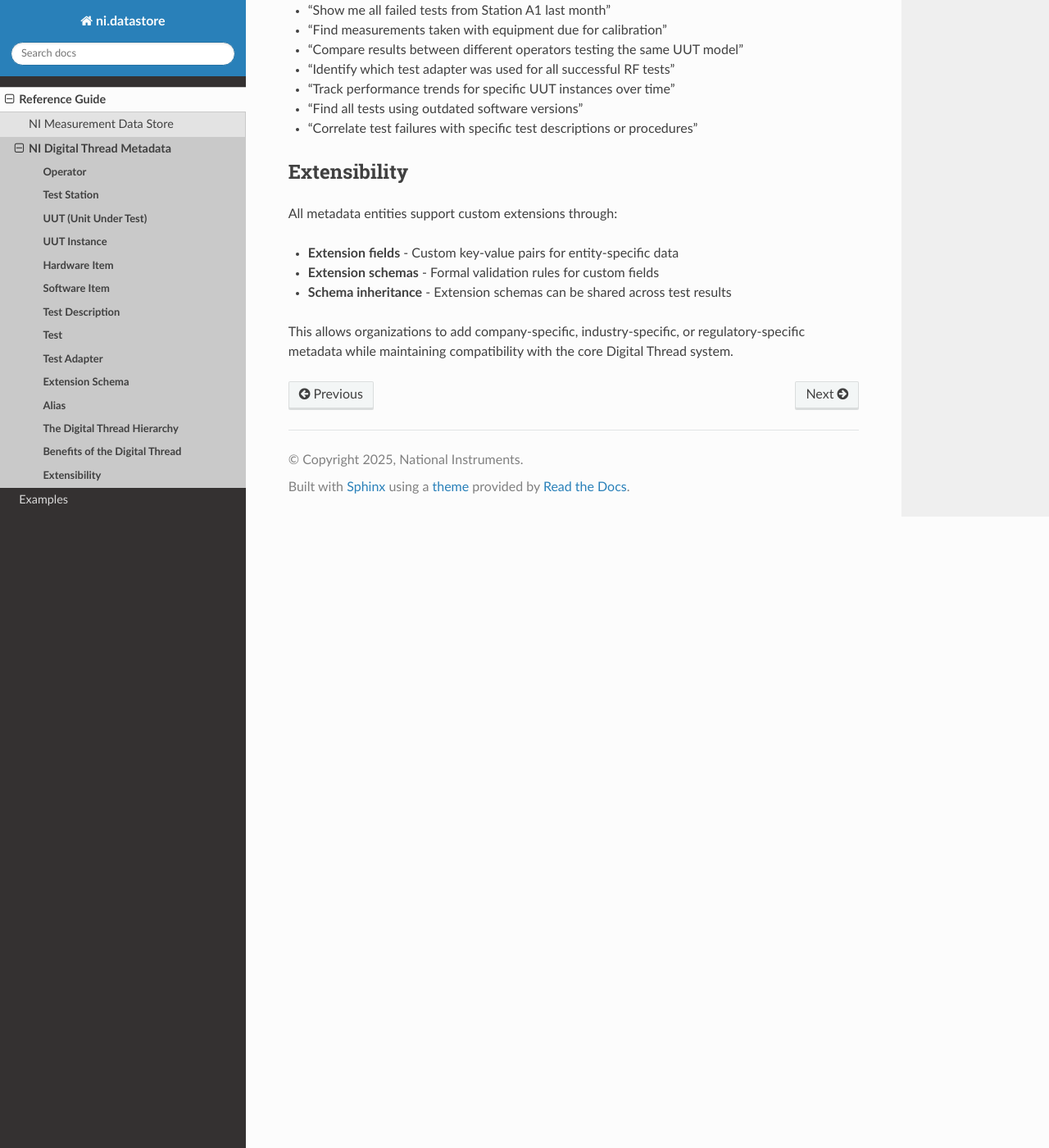
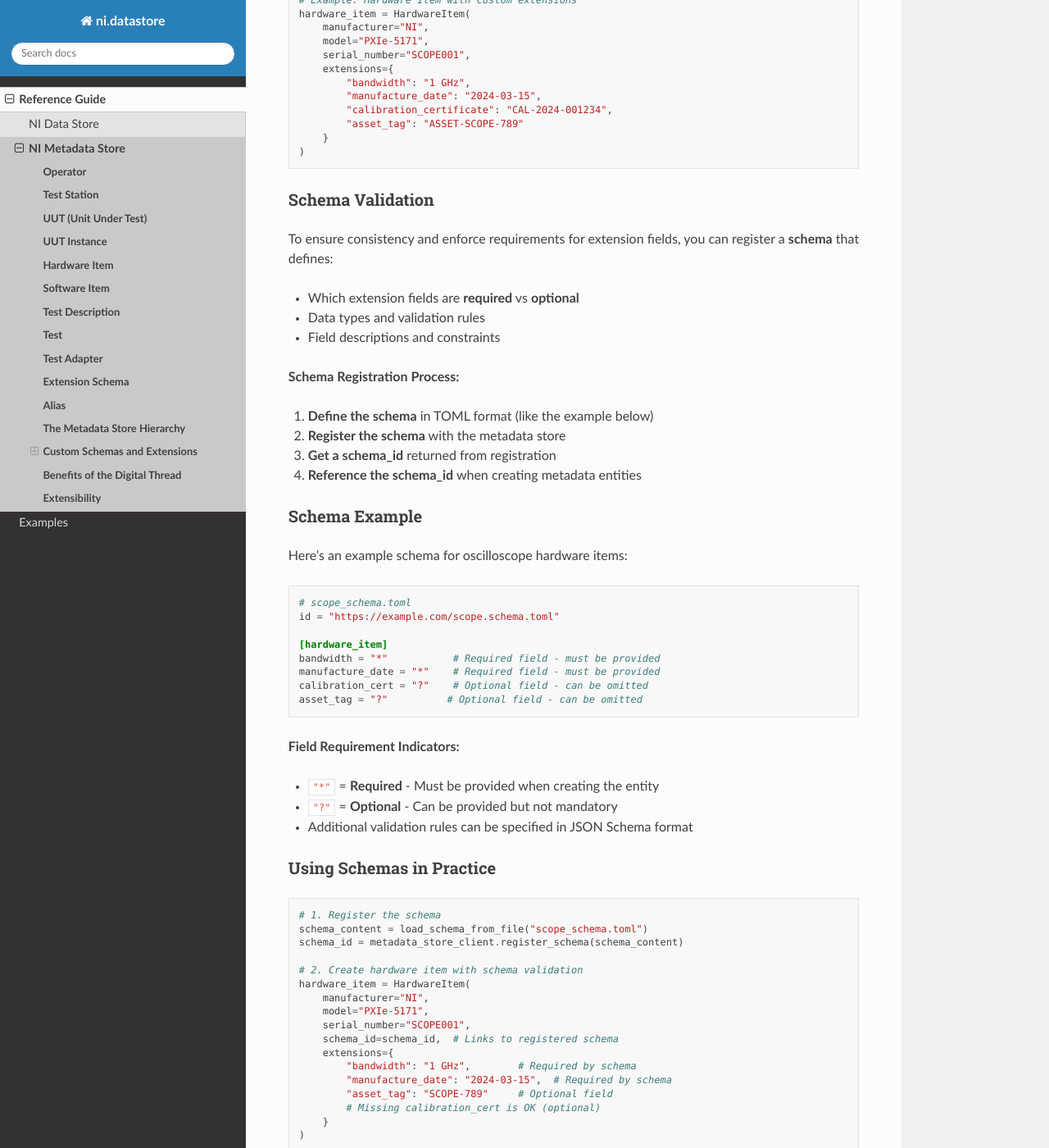
Before and after one commit to ni/datastore-python, a Sphinx documentation site: the page built from docs/reference/ni-metadata-store.md, in a window 1280 px wide and 1400 px high, scrolled down 7452 px. Shown: the whole window at 82% size. Built offline with Sphinx 7.4.7 and the Read the Docs theme 3.1.0, drawn with Linux system fonts in a browser that asks for light colours; pages that are not in the unit, such as notebooks, are missing from menus; some of the changed text lies outside the part shown.

Commit message:
Rename reference files and update contents - mostly of the metadata docs

````diff
--- a/docs/reference/index.rst
+++ b/docs/reference/index.rst
@@ -7,5 +7,5 @@
 .. toctree::
    :maxdepth: 3
 
-   data-store-usage
-   digital-thread-metadata
+   ni-data-store
+   ni-metadata-store
--- a/docs/reference/digital-thread-metadata.md
+++ b/docs/reference/ni-metadata-store.md
@@ -1,6 +1,6 @@
-# NI Digital Thread Metadata
+# NI Metadata Store
 
-The NI Digital Thread captures the metadata that describes **who**, **what**, **where**, and **how** tests are performed. This creates a complete context around your test data, enabling traceability and analysis across your entire test ecosystem.
+The NI Metadata Store support the digital thread weaving together measurement results with metadata that describes **who**, **what**, **where**, and **how** tests are performed. This creates a complete context around your test data, enabling traceability and analysis across your entire test ecosystem.
 
 **Based on:** [`metadata_store.proto`](https://github.com/ni/ni-apis/blob/main/ni/measurements/metadata/v1/metadata_store.proto)
 
@@ -212,7 +212,7 @@
 
 Aliases allow you to change which specific equipment or person is referenced without changing test code.
 
-## **The Digital Thread Hierarchy**
+## **The Metadata Store Hierarchy**
 ```
 Complete Test Execution Context:
 ├── WHO: Operator "Alex Smith" (Test Engineer)
@@ -246,6 +246,123 @@
 └── "Asset_Management_Schema" → Company inventory fields
 ```
 
+## **Custom Schemas and Extensions**
+
+Every metadata entity in the NI Metadata Store supports **extensions** - custom key-value pairs that allow you to add organization-specific, industry-specific, or regulatory-specific metadata beyond the standard fields.
+
+### **How Extensions Work**
+
+**Extensions** are a dictionary of custom fields that can be attached to any metadata entity:
+```python
+# Example: Hardware Item with custom extensions
+hardware_item = HardwareItem(
+    manufacturer="NI",
+    model="PXIe-5171",
+    serial_number="SCOPE001",
+    extensions={
+        "bandwidth": "1 GHz",
+        "manufacture_date": "2024-03-15",
+        "calibration_certificate": "CAL-2024-001234",
+        "asset_tag": "ASSET-SCOPE-789"
+    }
+)
+```
+
+### **Schema Validation**
+
+To ensure consistency and enforce requirements for extension fields, you can register a **schema** that defines:
+- Which extension fields are **required** vs **optional**
+- Data types and validation rules
+- Field descriptions and constraints
+
+**Schema Registration Process:**
+1. **Define the schema** in TOML format (like the example below)
+2. **Register the schema** with the metadata store
+3. **Get a schema_id** returned from registration
+4. **Reference the schema_id** when creating metadata entities
+
+### **Schema Example**
+
+Here's an example schema for oscilloscope hardware items:
+
+```toml
+# scope_schema.toml
+id = "https://example.com/scope.schema.toml"
+
+[hardware_item]
+bandwidth = "*"           # Required field - must be provided
+manufacture_date = "*"    # Required field - must be provided
+calibration_cert = "?"    # Optional field - can be omitted
+asset_tag = "?"          # Optional field - can be omitted
+```
+
+**Field Requirement Indicators:**
+- `"*"` = **Required** - Must be provided when creating the entity
+- `"?"` = **Optional** - Can be provided but not mandatory
+- Additional validation rules can be specified in JSON Schema format
+
+### **Using Schemas in Practice**
+
+```python
+# 1. Register the schema
+schema_content = load_schema_from_file("scope_schema.toml")
+schema_id = metadata_store_client.register_schema(schema_content)
+
+# 2. Create hardware item with schema validation
+hardware_item = HardwareItem(
+    manufacturer="NI",
+    model="PXIe-5171",
+    serial_number="SCOPE001",
+    schema_id=schema_id,  # Links to registered schema
+    extensions={
+        "bandwidth": "1 GHz",        # Required by schema
+        "manufacture_date": "2024-03-15",  # Required by schema
+        "asset_tag": "SCOPE-789"     # Optional field
+        # Missing calibration_cert is OK (optional)
+    }
+)
+
+# 3. The schema validates extensions during creation
+metadata_store_client.create_hardware_item(hardware_item)
+```
+
+### **Benefits of Schema Validation**
+
+- **Consistency** - Ensures all entities of the same type have required fields
+- **Data Quality** - Prevents missing critical information
+- **Documentation** - Schema serves as documentation of expected fields
+- **Evolution** - Schemas can be versioned and updated over time
+- **Integration** - External systems know what fields to expect
+
+### **Schema Inheritance**
+
+When creating metadata entities within a test result context, schema inheritance applies:
+- If the **test result** has a `schema_id`, child entities inherit that schema
+- Child entities can override with their own `schema_id` if needed
+- This allows consistent validation across entire test sessions
+
+**Example:**
+```python
+# Test result with schema
+test_result = TestResult(
+    schema_id="company-standard-v1.2",  # All child entities inherit this
+    uut_instance_id=uut_instance_id,
+    # ...
+)
+
+# Hardware item inherits test result's schema automatically
+hardware_item = HardwareItem(
+    manufacturer="NI",
+    model="PXIe-4081",
+    # schema_id automatically inherited from test_result
+    extensions={
+        # Fields validated against inherited schema
+    }
+)
+```
+
+
+
 ## **Benefits of the Digital Thread**
 - **Traceability**: Track which operator, equipment, and software were used for any measurement
 - **Root Cause Analysis**: Identify patterns related to specific operators, stations, or equipment
@@ -269,4 +386,4 @@
 - **Extension schemas** - Formal validation rules for custom fields
 - **Schema inheritance** - Extension schemas can be shared across test results
 
-This allows organizations to add company-specific, industry-specific, or regulatory-specific metadata while maintaining compatibility with the core Digital Thread system.
+This allows organizations to add company-specific, industry-specific, or regulatory-specific metadata while maintaining compatibility with the core Metadata Store schemas.
````
Also changed, not shown: docs/reference/ni-data-store.md (renamed from docs/reference/data-store-usage.md, +2 -2 lines).
